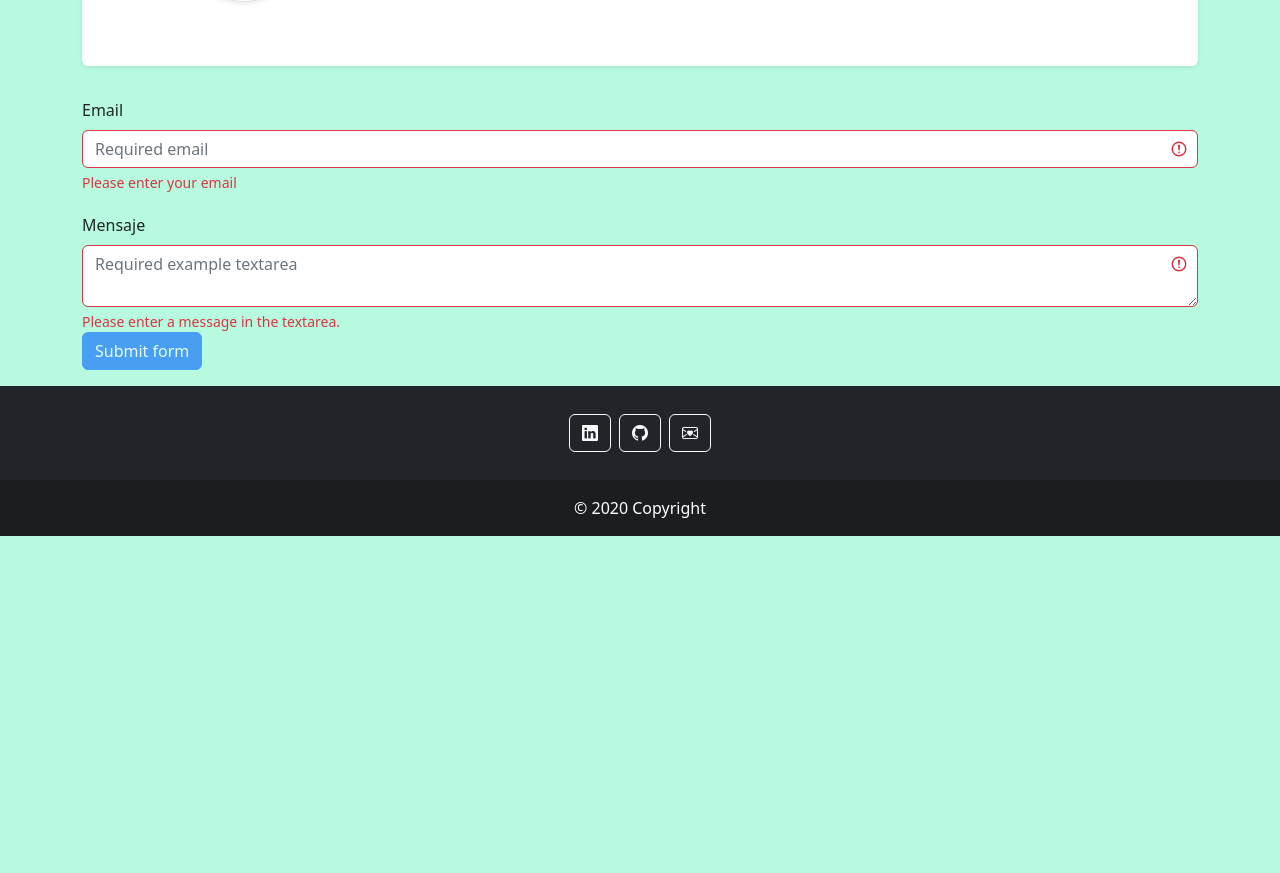
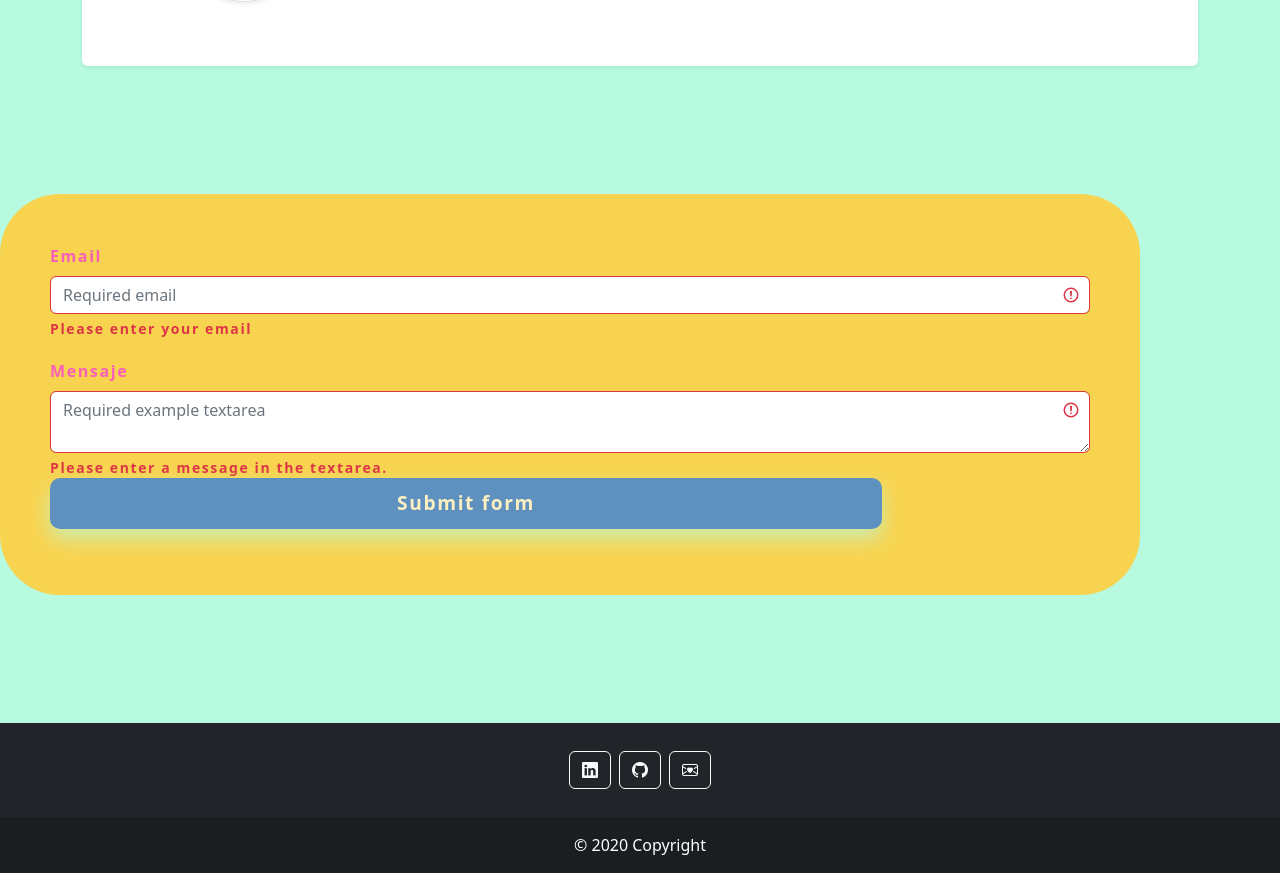
Before and after one commit to facundo37858/FrontEndPorfolioArgPro, an Angular app in the folder frontWithAngular/porfolioArgPro/: page / in a window 1280 px wide. Shown: the part 2136-3009 px from the top of the page. Before the commit the page ends 2672 px from the top, so only its background shows below. Built offline with nearby package versions, Linux system fonts and the light colour scheme; grey boxes are pictures that could not be loaded.

Commit message:
style section contact

```diff
--- a/frontWithAngular/porfolioArgPro/src/app/components/contact/contact.component.css
+++ b/frontWithAngular/porfolioArgPro/src/app/components/contact/contact.component.css
@@ -0,0 +1,38 @@
+section{
+    background-color: #f8d34f;
+    border-radius: 60px;
+    padding: 50px 50px 50px;
+    margin: 8rem 0 8rem;
+}
+form{
+    color: #fa34e0bb;
+    font-weight: 700;
+    letter-spacing: 0.1rem;
+}
+.btn-container{
+    margin-top: 20px;
+    display: flex;
+    align-items: center;
+    justify-content: center;
+}
+button{
+    width: 80%;
+    background-color: #FA34DF;
+    border: solid 0.2rem #b7fadfb5;
+    border-radius: 10px;
+    padding: 0.5rem;
+    color: #f8d34f;
+    font-weight: 800;
+    letter-spacing: 0.1rem;
+    font-size: 1.2rem;
+    box-shadow: 0px 10px 20px 0px rgb(183 250 223);
+    transition: 1000ms;
+}
+button:hover, button:focus {
+    background: #B7FADF;
+    text-decoration: none;
+    color: #fa34e0b6;
+    border: solid 0.2rem #fa34e0b6;
+    box-shadow: inset 0px 1px 11px 2px rgb(233 10 203);
+    /* border-radius: 10px; */
+}
```
